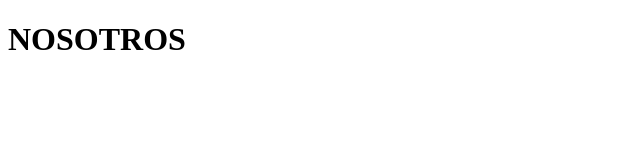
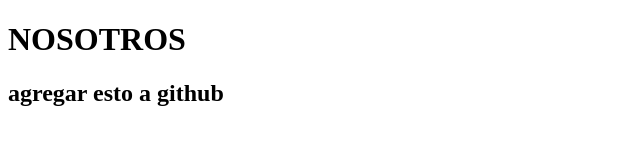
Before and after one commit to juanipijuan/subirgit, a plain HTML site: page nosotros.html in a window 1280 px wide. Shown: the whole page, without its empty margins (0-640 px from the left). Drawn offline with Linux system fonts and the light colour scheme.

Commit message:
archivos nosotros

```diff
--- a/nosotros.html
+++ b/nosotros.html
@@ -7,5 +7,7 @@
 </head>
 <body>
     <h1>NOSOTROS</h1>
+
+    <h2>agregar esto a github</h2>
 </body>
 </html>
```
